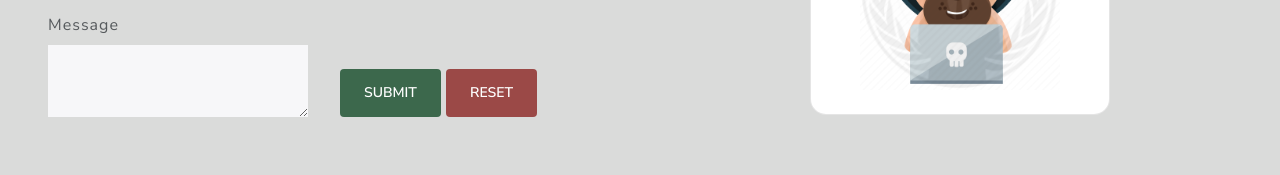
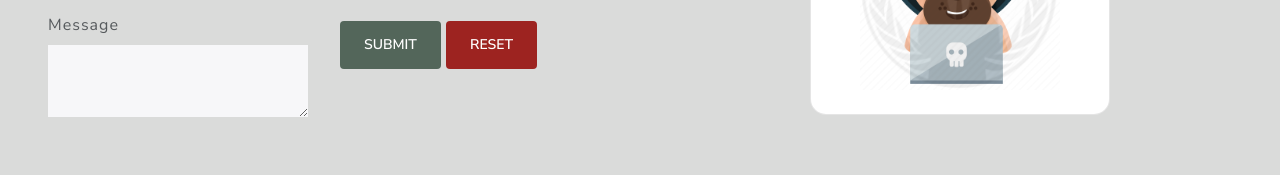
Before and after one commit to vingnir/LexiconPureBootstrap, a website: page index.html in a window 1280 px wide. Shown: the part 1480-1655 px from the top of the page. Drawn offline with nearby package versions, Linux system fonts and the light colour scheme.

Commit message:
styled btns

```diff
--- a/index.html
+++ b/index.html
@@ -444,7 +444,7 @@
                 placeholder="Phone"
               />
             </div>
-            <div id="formButtons" class="fluid d-block pt-5 px-2 ">
+            <div id="formButtons" class="fluid d-block px-2 ">
                 <button type="submit" class="form-btn btn btn-primary rounded btn-success my-sm-2">
               Submit
             </button>
--- a/sass/_custom.style.scss
+++ b/sass/_custom.style.scss
@@ -162,16 +162,17 @@ opacity: 40%;
 
 .btn-success {
     color: #fff;
-    background-color: #3c684c!important;
-    border-color:#3c684c!important;
-    max-width: 90%!important;
+    background-color: #53665a!important;
+    border-color:#53665a!important;
+    width: 50;
+
 }
 
 .btn-danger {
     color: #fff;
-    background-color: #9b4947!important;
-    border-color: #9b4947!important;
-    max-width: 90%!important;
+    background-color: #9d2320!important;
+    border-color: #9d2320!important;
+
 }
 
 #formButtons button text{
```
Also changed, not shown: css/app.css, 1 other file.
